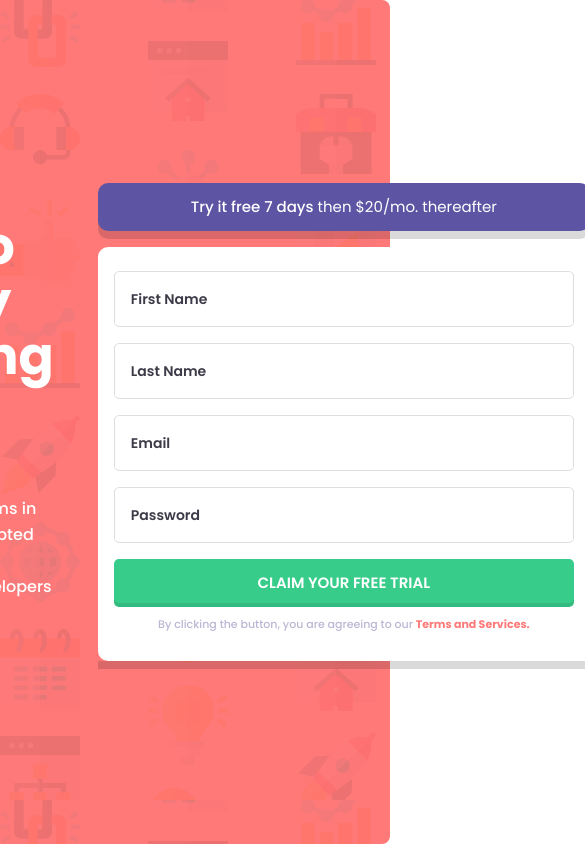
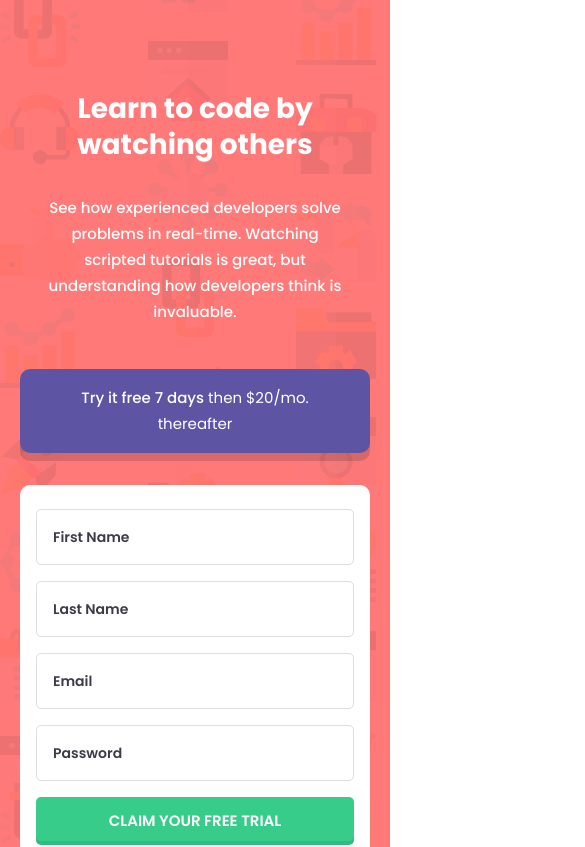
Before and after one commit to thiagomartns/signup-form-ts, a React (Vite) app: page / in a window 390 px wide. Shown: the top 847 px of the page, 585 px wide, since content can reach past the window. Built offline with nearby package versions, Linux system fonts and the light colour scheme.

Commit message:
Add mobile responsiveness

```diff
--- a/src/App.scss
+++ b/src/App.scss
@@ -15,6 +15,11 @@
   height: 100vh;
   background-image: url(./assets/images/bg-intro-desktop.png);
 
+  @include mobile {
+    grid-template-columns: 1fr;
+    height: 1024px;
+  }
+
   .app-content {
     display: grid;
     grid-template-columns: repeat(2, 1fr);
@@ -23,6 +28,12 @@
     z-index: 1;
     max-width: 1100px;
     grid-gap: 2.75rem;
+
+    @include mobile {
+      grid-template-columns: 1fr;
+      max-width: 768px;
+      justify-content: space-between;
+    }
   }
 }
 
@@ -34,5 +45,9 @@
   height: 100%;
   background: $red;
   mix-blend-mode: multiply;
-  border-radius: 0px 8px 8px 0px;
+
+  @include mobile {
+    height: 1180px;
+    // height: 100%;
+  }
 }
--- a/src/components/formContent/formContent.scss
+++ b/src/components/formContent/formContent.scss
@@ -7,4 +7,11 @@
   width: 100%;
   height: 100%;
   box-shadow: 0px 8px 0px rgba(0, 0, 0, 0.14688);
+
+  @include mobile {
+    gap: 2rem;
+    align-items: center;
+    justify-content: center;
+    box-shadow: none;
+  }
 }
--- a/src/components/formInputs/formInputs.scss
+++ b/src/components/formInputs/formInputs.scss
@@ -14,12 +14,20 @@
   padding: 1.5rem 1rem;
   gap: 1rem;
 
+  @include mobile {
+    max-width: 350px;
+  }
+
   .input-container {
     display: flex;
     flex-direction: column;
     width: 460px;
     gap: .25rem;
     position: relative;
+
+    @include mobile {
+      width: 100%;
+    }
 
     .input-container--error {
       border: 2px solid $red;
--- a/src/components/leftContent/leftContent.scss
+++ b/src/components/leftContent/leftContent.scss
@@ -6,13 +6,30 @@
   gap: 2rem;
   width: 100%;
 
+  @include mobile {
+    align-items: center;
+    justify-content: center;
+    text-align: center;
+  }
+
   .text-h1 {
     font: $poppins-b-2;
     color: white;
+
+    @include mobile {
+      font-size: 1.75rem;
+      line-height: 36px;
+      width: 75%;
+    }
   }
 
   .text-p {
     font: $poppins-r-3;
     color: white;
+
+    @include mobile {
+      font: $poppins-r-2;
+      width: 80%;
+    }
   }
 }
--- a/src/components/submitForm/submit.scss
+++ b/src/components/submitForm/submit.scss
@@ -6,6 +6,10 @@
   flex-direction: column;
   align-items: center;
   gap: 0.25rem;
+
+  @include mobile {
+    width: 100%;
+  }
 
   .submit-btn {
     background: $green;
@@ -23,6 +27,11 @@
     font: $poppins-r-1;
     color: $grayish-blue;
 
+    @include mobile {
+      text-align: center;
+      margin-top: .5rem;
+    }
+
     span {
       font: $poppins-b-1;
       color: $red;
--- a/src/components/trialButton/trialButton.scss
+++ b/src/components/trialButton/trialButton.scss
@@ -9,6 +9,12 @@
     font: $poppins-r-2;
     font-weight: 400;
 
+    @include mobile {
+      width: 350px;
+      padding: 1rem 1.5rem;
+      height: 100%;
+    }
+
     &:hover {
       cursor: pointer;
     }
--- a/src/globalStyles.scss
+++ b/src/globalStyles.scss
@@ -21,6 +21,13 @@ $blue: #5E54A4;
 // 3.Neutral
 $dark-blue: #3D3B48;
 $grayish-blue: #BAB7D4;
+
+// responsive
+@mixin mobile {
+  @media only screen and (max-width: 1100px) {
+    @content;
+  }
+}
 
 // button
 .btn {
```
